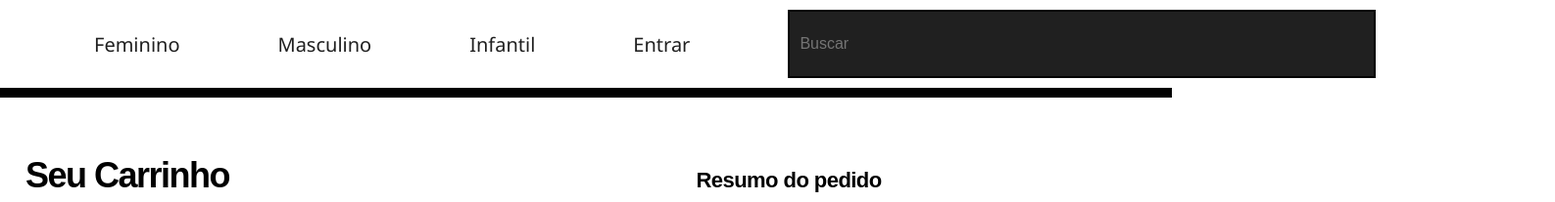
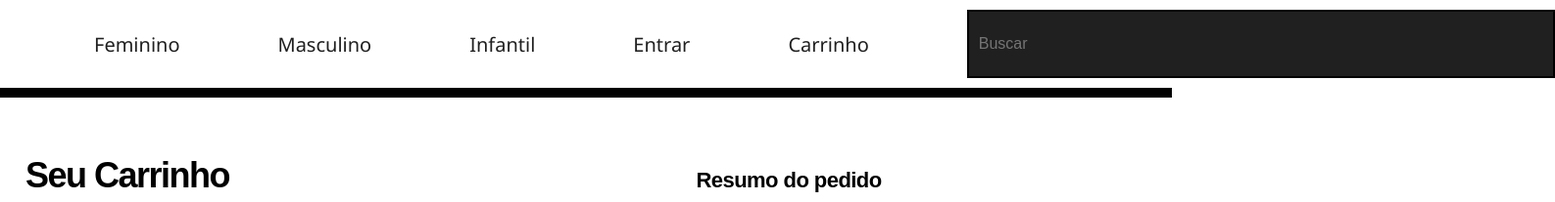
Before and after one commit to Grupo-06-Projeto-Integrador-DH/Projeto-Integrador-Grupo06, a website: page views/carrinho.html in a window 1280 px wide. Shown: the top 207 px of the page at 98% size, 1587 px wide, since content can reach past the window. Drawn offline with Linux system fonts and the light colour scheme.

Commit message:
Atualizando a header das páginas

```diff
--- a/views/carrinho.html
+++ b/views/carrinho.html
@@ -18,6 +18,7 @@
             <a href="">Masculino</a>
             <a href="">Infantil</a>
             <a href="/login">Entrar</a>
+            <a href="/carrinho">Carrinho</a>
             <input type="text" class="search-text" placeholder="Buscar">
         </nav>
     </header>
```
Also changed, not shown: views/endereco.html (+1 -0 lines), views/login.html (+1 -0 lines), views/pagamento.html (+1 -0 lines), views/produto.html (+1 -0 lines).
